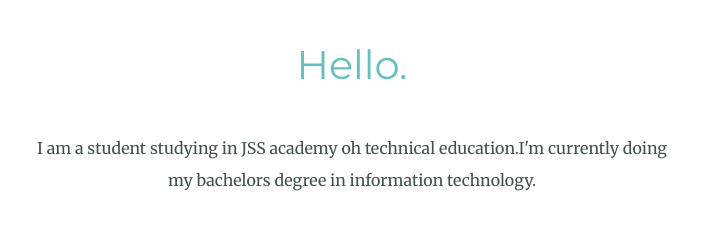
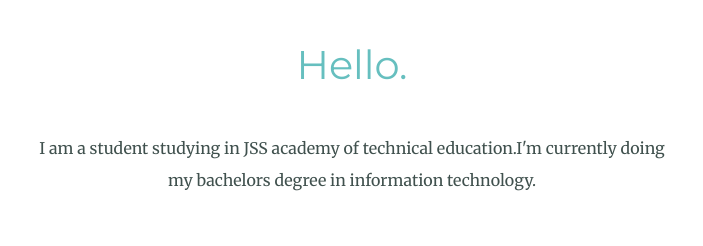
Before and after one commit to chaitanya2108/stylised-cv, a plain HTML site: page index.html in a window 1280 px wide. Shown: the part 1240-1486 px from the top of the page, 288-991 px from the left. Drawn offline with Linux system fonts and the light colour scheme.

Commit message:
Update index.html

```diff
--- a/index.html
+++ b/index.html
@@ -19,7 +19,7 @@
         <div class="profile">
           <img class="profilepic" src="images\IMG-20200510-WA0004.jpg" alt="">
           <h2>Hello.</h2>
-          <p>I am a student studying in JSS academy oh technical education.I'm currently doing my bachelors degree in information technology.</p>
+          <p>I am a student studying in JSS academy of technical education.I'm currently doing my bachelors degree in information technology.</p>
         </div>
         <hr>
         <div class="skills">
```
